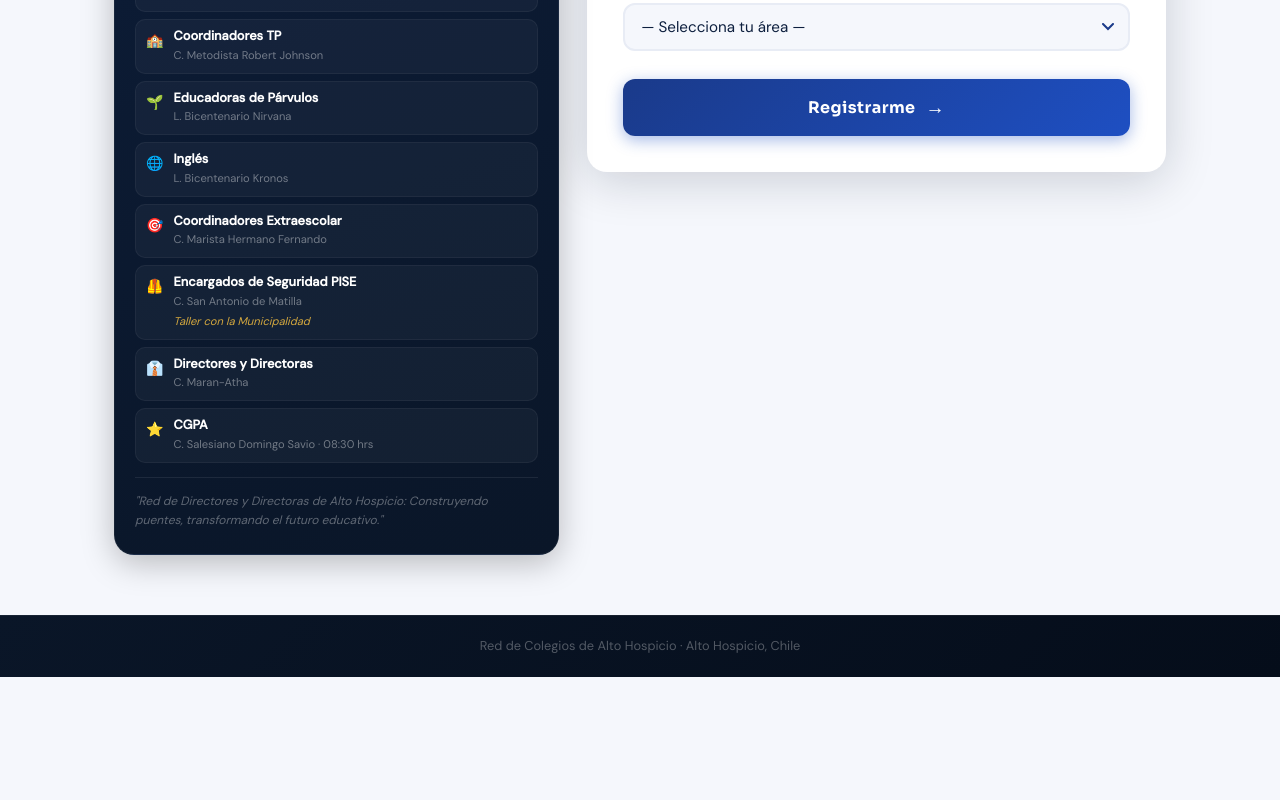
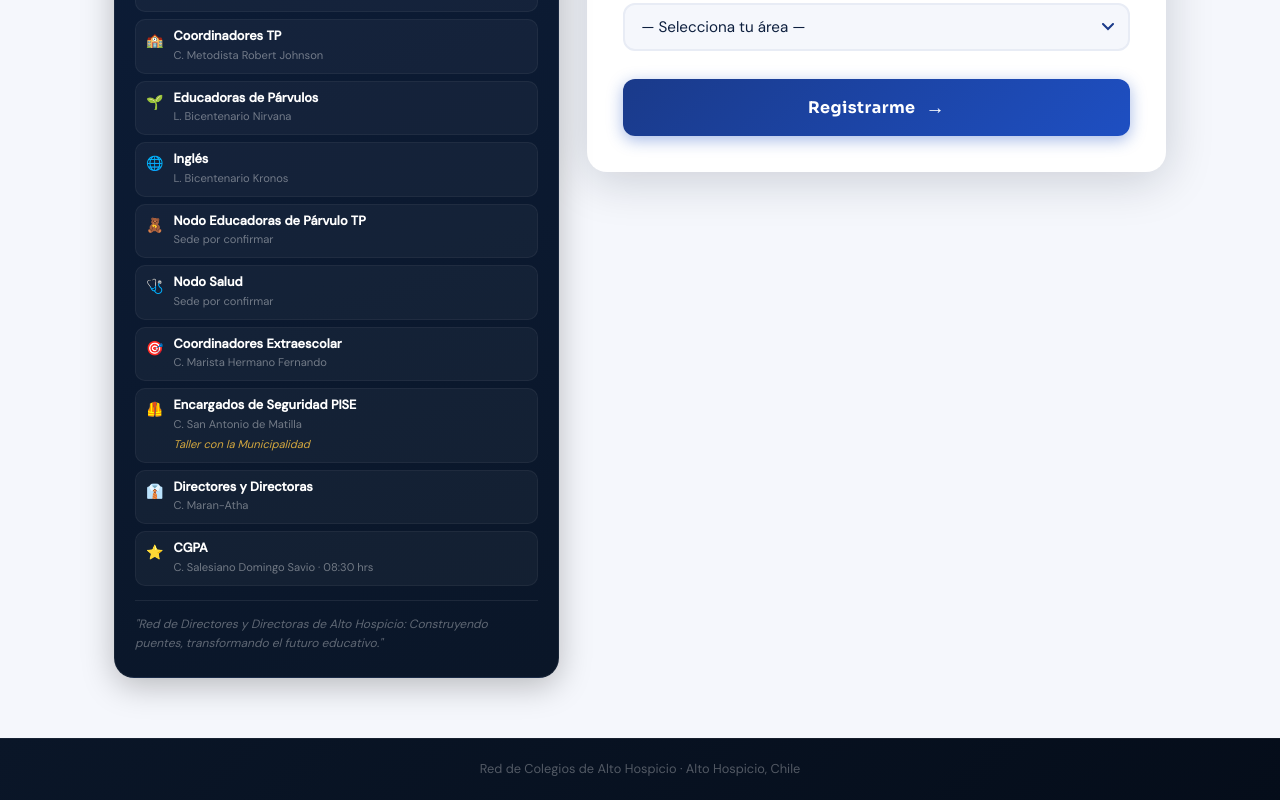
Before and after one commit to javoxapple-alt/front_formulario_red_de_directores, a React (Vite) app: page / in a window 1280 px wide. Shown: the part 729-1529 px from the top of the page. Before the commit the page ends 1406 px from the top, so only its background shows below. Built offline with nearby package versions, Linux system fonts and the light colour scheme.

Commit message:
Muestra Nodo Salud y Nodo Educadoras de Párvulo TP en áreas y sedes

```diff
--- a/src/App.jsx
+++ b/src/App.jsx
@@ -76,6 +76,8 @@ const AREAS_INFO = [
   { area: 'Coordinadores TP',                  sede: 'C. Metodista Robert Johnson',                                          icon: '🏫' },
   { area: 'Educadoras de Párvulos',            sede: 'L. Bicentenario Nirvana',                                              icon: '🌱' },
   { area: 'Inglés',                            sede: 'L. Bicentenario Kronos',                                               icon: '🌐' },
+  { area: 'Nodo Educadoras de Párvulo TP',     sede: 'Sede por confirmar',                                           icon: '🧸' },
+  { area: 'Nodo Salud',                        sede: 'Sede por confirmar',                                           icon: '🩺' },
   { area: 'Coordinadores Extraescolar',        sede: 'C. Marista Hermano Fernando',                                          icon: '🎯' },
   { area: 'Encargados de Seguridad PISE',      sede: 'C. San Antonio de Matilla',      taller: 'Taller con la Municipalidad', icon: '🦺' },
   { area: 'Directores y Directoras',           sede: 'C. Maran-Atha',                                                        icon: '👔' },
```
